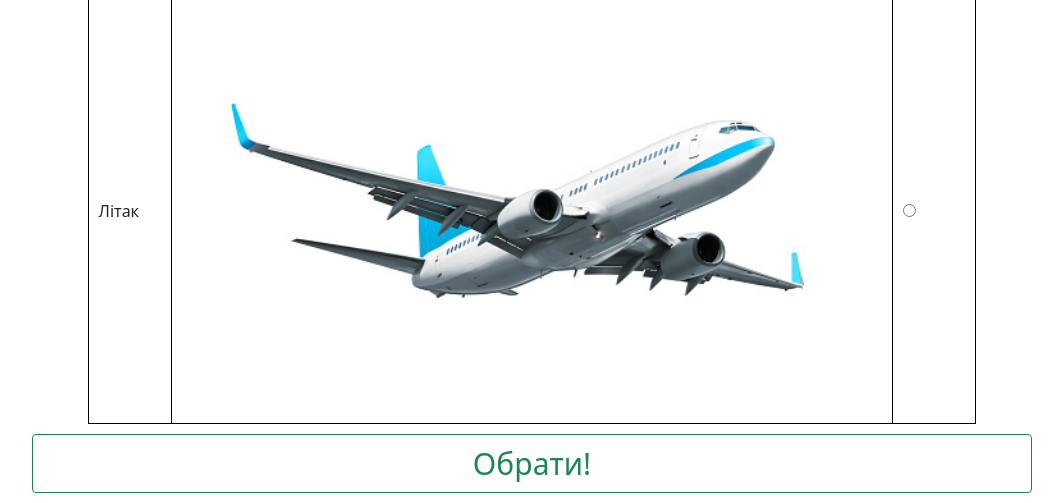
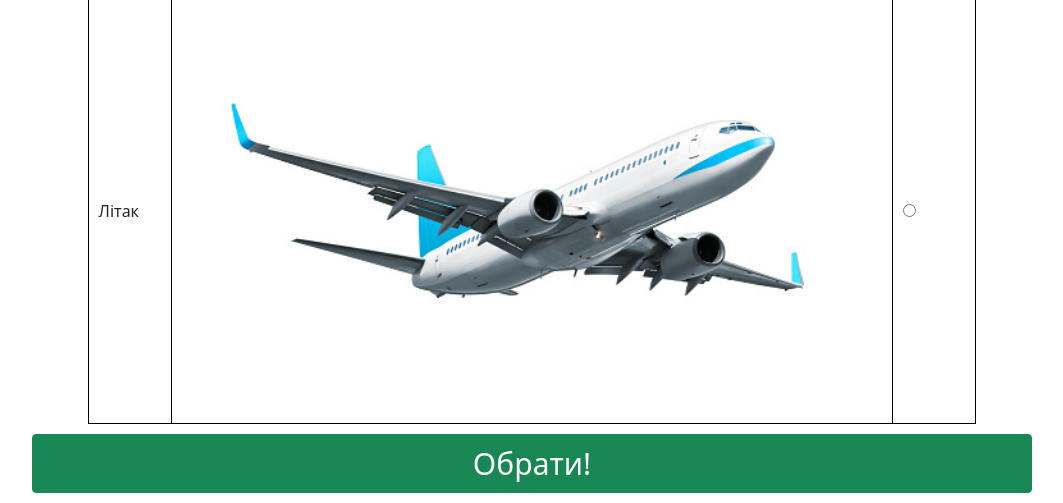
Before and after one commit to Jedich/web-lapki-team-1, a PHP site: page / in a window 1280 px wide. Shown: the part 932-1435 px from the top of the page, without its empty margins (108-1171 px from the left). Run offline with PHP 8.4, Linux system fonts and the light colour scheme.

Commit message:
button color

```diff
--- a/site/index.html
+++ b/site/index.html
@@ -70,7 +70,7 @@
 								</td>
 							</tr>
 						</table>
-						<input  type="submit" value="Обрати!" class="btn btn-outline-success" style="font-size: 30px; display: block; margin: 0 auto 10px; width: 1000px;"/>
+						<input  type="submit" value="Обрати!" class="btn btn-success" style="font-size: 30px; display: block; margin: 0 auto 10px; width: 1000px;"/>
 					</form>
 
 	</body>
--- a/site/style.css
+++ b/site/style.css
@@ -6,3 +6,7 @@
     flex-flow: column wrap;
     align-items: center;
   }
+
+  .btn-primary, .btn-primary:hover, .btn-primary:active, .btn-primary:visited {
+    background-color: #8ffff8 !important;
+}
```
